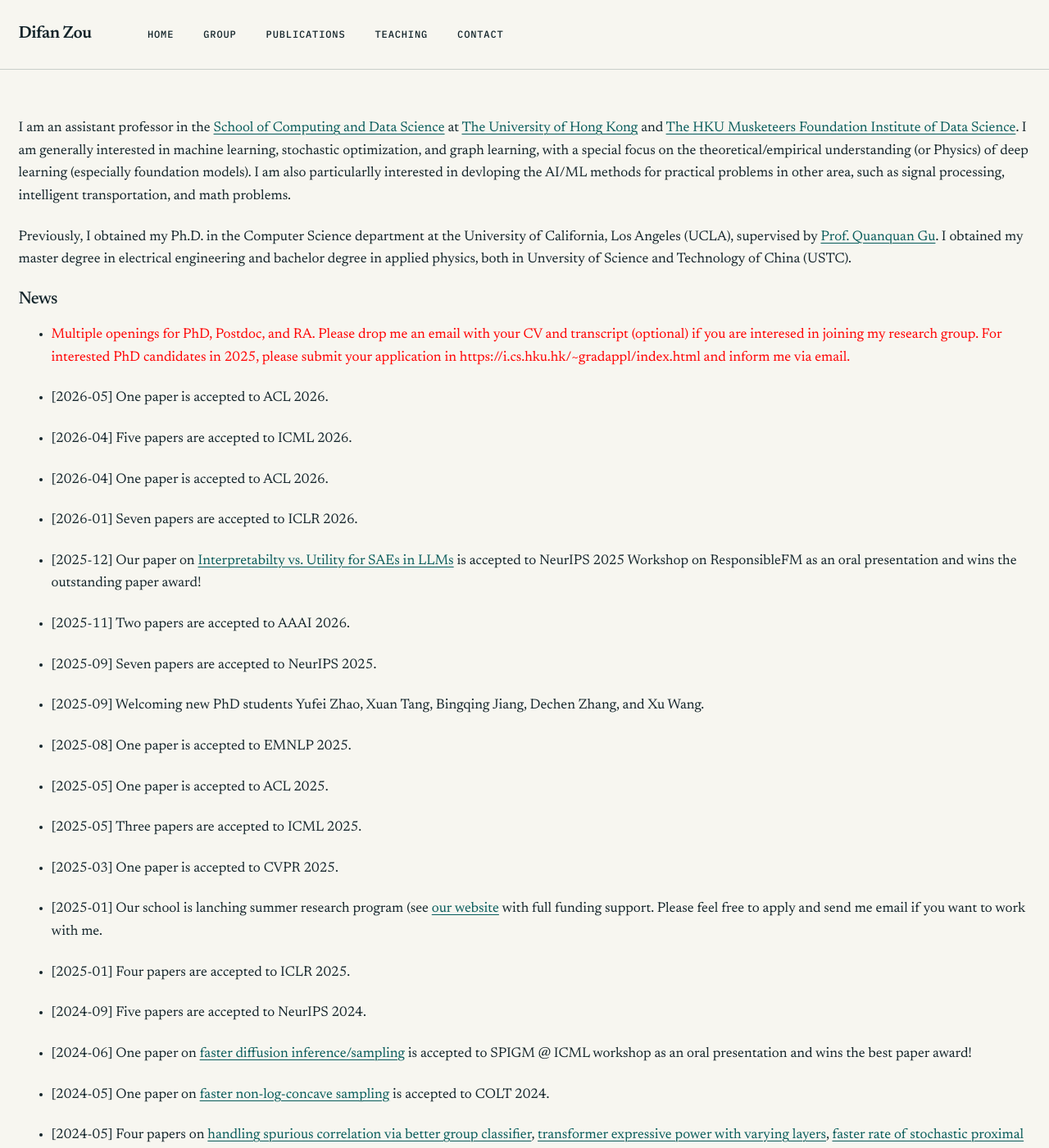
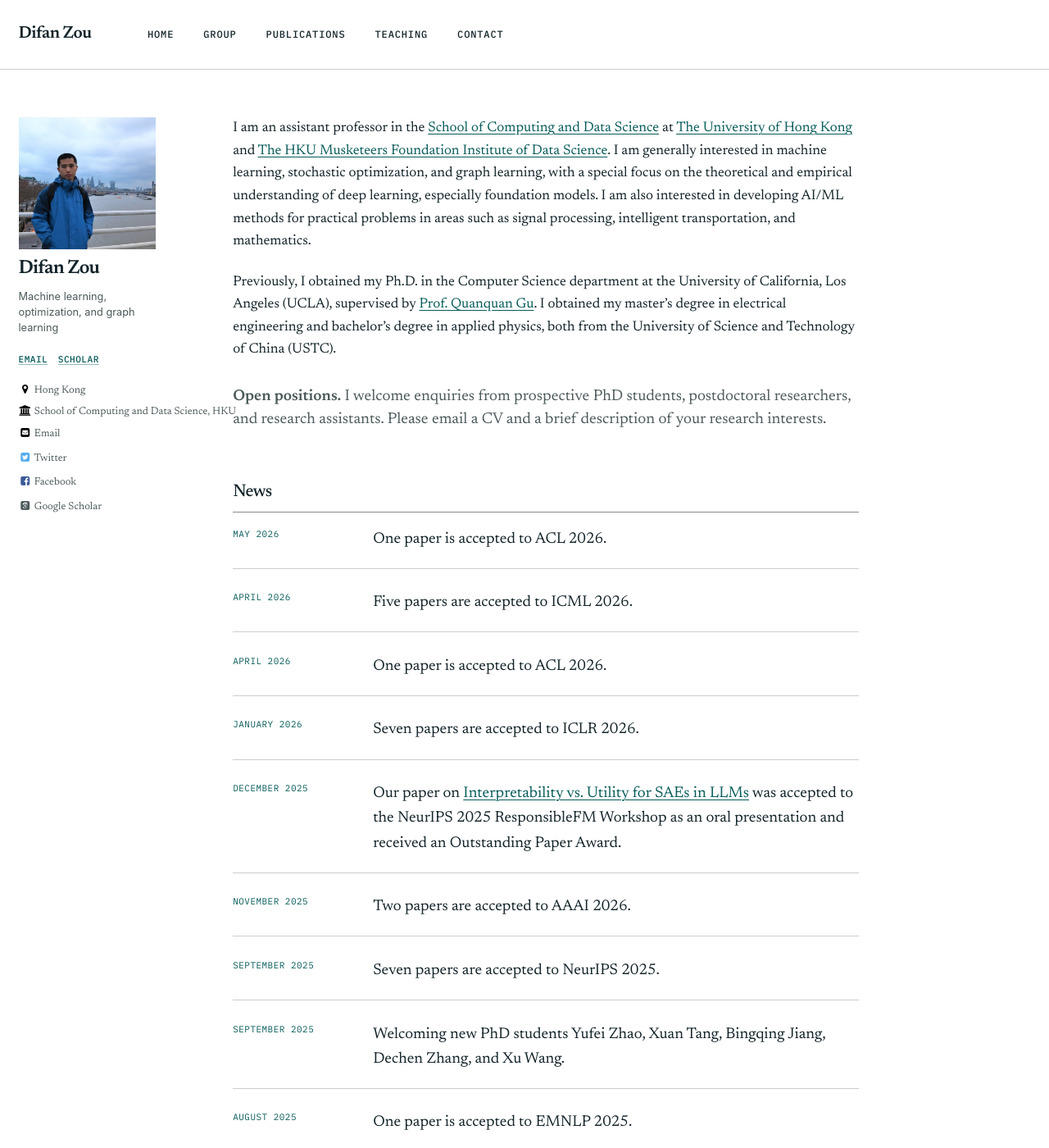
Before and after one commit to difanzou/difanzou.github.io, a Jekyll site: the page built from _pages/about.md, in a window 1280 px wide and 1400 px high. Shown: the whole window at 82% size. Built offline with Jekyll 4.4.1, drawn with Linux system fonts in a browser that asks for light colours; some web fonts are replaced; some of the changed text lies outside the part shown.

Commit message:
Refine homepage hierarchy and news

```diff
--- a/_layouts/single.html
+++ b/_layouts/single.html
@@ -15,9 +15,7 @@ layout: default
 {% endif %}
 
 <div id="main" role="main">
-  {% unless page.url == "/" %}
-    {% include sidebar.html %}
-  {% endunless %}
+  {% include sidebar.html %}
 
   <article class="page{% if page.url == '/' %} page--home{% endif %}" itemscope itemtype="http://schema.org/CreativeWork">
     {% if page.title %}<meta itemprop="headline" content="{{ page.title | markdownify | strip_html | strip_newlines | escape_once }}">{% endif %}
--- a/_pages/about.md
+++ b/_pages/about.md
@@ -8,78 +8,26 @@ redirect_from:
   - /about.html
 ---
 
+I am an assistant professor in the [School of Computing and Data Science](https://www.cds.hku.hk/) at [The University of Hong Kong](https://www.hku.hk/) and [The HKU Musketeers Foundation Institute of Data Science](https://datascience.hku.hk/). I am generally interested in machine learning, stochastic optimization, and graph learning, with a special focus on the theoretical and empirical understanding of deep learning, especially foundation models. I am also interested in developing AI/ML methods for practical problems in areas such as signal processing, intelligent transportation, and mathematics.
 
-I am an assistant professor in the [School of Computing and Data Science](https://www.cds.hku.hk/)
-at [The University of Hong Kong](https://www.hku.hk/) and [The HKU Musketeers Foundation Institute of Data Science](https://datascience.hku.hk/). I am generally interested in machine learning, stochastic optimization, and graph learning, with a special focus on the theoretical/empirical understanding (or Physics) of deep learning (especially foundation models). I am also particularlly interested in devloping the AI/ML methods for practical problems in other area, such as signal processing, intelligent transportation, and math problems.
+Previously, I obtained my Ph.D. in the Computer Science department at the University of California, Los Angeles (UCLA), supervised by [Prof. Quanquan Gu](http://web.cs.ucla.edu/~qgu/). I obtained my master's degree in electrical engineering and bachelor's degree in applied physics, both from the University of Science and Technology of China (USTC).
 
-
-
-Previously, I obtained my Ph.D. in the Computer Science department at the University of California, Los Angeles (UCLA), supervised by [Prof. Quanquan Gu](http://web.cs.ucla.edu/~qgu/).  I obtained my master degree in electrical engineering and bachelor degree in applied physics, both in Unversity of Science and Technology of China (USTC).
-
+<p class="home-openings"><strong>Open positions.</strong> I welcome enquiries from prospective PhD students, postdoctoral researchers, and research assistants. Please email a CV and a brief description of your research interests.</p>
 
 News
-------
+----
 
-* <span style="color:red"> Multiple openings for PhD, Postdoc, and RA. Please drop me an email with your CV and transcript (optional) if you are interesed in joining my research group. For interested PhD candidates in 2025, please submit your application in https://i.cs.hku.hk/~gradappl/index.html and inform me via email. </span>
+<ul class="news-list">
+  <li><time datetime="2026-05">May 2026</time><p>One paper is accepted to ACL 2026.</p></li>
+  <li><time datetime="2026-04">April 2026</time><p>Five papers are accepted to ICML 2026.</p></li>
+  <li><time datetime="2026-04">April 2026</time><p>One paper is accepted to ACL 2026.</p></li>
+  <li><time datetime="2026-01">January 2026</time><p>Seven papers are accepted to ICLR 2026.</p></li>
+  <li><time datetime="2025-12">December 2025</time><p>Our paper on <a href="https://arxiv.org/pdf/2510.03659">Interpretability vs. Utility for SAEs in LLMs</a> was accepted to the NeurIPS 2025 ResponsibleFM Workshop as an oral presentation and received an Outstanding Paper Award.</p></li>
+  <li><time datetime="2025-11">November 2025</time><p>Two papers are accepted to AAAI 2026.</p></li>
+  <li><time datetime="2025-09">September 2025</time><p>Seven papers are accepted to NeurIPS 2025.</p></li>
+  <li><time datetime="2025-09">September 2025</time><p>Welcoming new PhD students Yufei Zhao, Xuan Tang, Bingqing Jiang, Dechen Zhang, and Xu Wang.</p></li>
+  <li><time datetime="2025-08">August 2025</time><p>One paper is accepted to EMNLP 2025.</p></li>
+  <li><time datetime="2025-05">May 2025</time><p>One paper is accepted to ACL 2025.</p></li>
+</ul>
 
-* \[2026-05\] One paper is accepted to ACL 2026.
-
-* \[2026-04\] Five papers are accepted to ICML 2026.
-
-* \[2026-04\] One paper is accepted to ACL 2026.
-
-* \[2026-01\] Seven papers are accepted to ICLR 2026.
-
-* \[2025-12\] Our paper on [Interpretabilty vs. Utility for SAEs in LLMs](https://arxiv.org/pdf/2510.03659) is accepted to NeurIPS 2025 Workshop on ResponsibleFM as an oral presentation and wins the outstanding paper award!
-
-* \[2025-11\] Two papers are accepted to AAAI 2026.
-
-* \[2025-09\] Seven papers are accepted to NeurIPS 2025.
-
-* \[2025-09\] Welcoming new PhD students Yufei Zhao, Xuan Tang, Bingqing Jiang, Dechen Zhang, and Xu Wang.
-
-* \[2025-08\] One paper is accepted to EMNLP 2025.
-
-<!-- * \[2025-06\] Receiving a UGC GRF fund. -->
-
-* \[2025-05\] One paper is accepted to ACL 2025.
-
-* \[2025-05\] Three papers are accepted to ICML 2025.
-
-* \[2025-03\] One paper is accepted to CVPR 2025.
-
-* \[2025-01\] Our school is lanching summer research program (see [our website](https://www.cs.hku.hk/rintern/) with full funding support. Please feel free to apply and send me email if you want to work with me.
-
-* \[2025-01\] Four papers are accepted to ICLR 2025.
-
-* \[2024-09\] Five papers are accepted to NeurIPS 2024.
-
-<!-- * \[2024-06\] Receiving a UGC ECS fund. -->
-
-* \[2024-06\] One paper on [faster diffusion inference/sampling](https://arxiv.org/pdf/2405.16387) is accepted to SPIGM @ ICML workshop as an oral presentation and wins the best paper award!
-
-* \[2024-05\] One paper on [faster non-log-concave sampling](https://arxiv.org/pdf/2401.06325.pdf) is accepted to COLT 2024.
-
-* \[2024-05\] Four papers on [handling spurious correlation via better group classifier](./), [transformer expressive power with varying layers](./), [faster rate of stochastic proximal sampler](./), and [benign overfitting for XOR data](./) are accepted to ICML 2024.
-
-* \[2024-04\] One paper on [continual learning for GNN](./) is accepted to CoLLAs 2024.
-
-<!-- * \[2024-04\] Receiving a Guangdong NSF funding on theoretical foundation of diffusion models. -->
-
-
-* \[2024-01\] Three papers on [SGD with large learning rate](https://arxiv.org/pdf/2310.17074.pdf), [scalable training of dynamic GNN](https://difanzou.github.io/), and [finite sample in-context learning](https://arxiv.org/pdf/2310.08391.pdf) are accepted to ICLR 2024.
-
-<!-- * \[2023-08\] Receiving an NSFC funding on the theoretical foundation of SGD in deep learning. -->
-
-* \[2023-05\] Our [paper](https://arxiv.org/pdf/2306.11680.pdf) on the implicit bias of batch normalization is accepted to COLT 2023.
-
-* \[2023-03\] Two manuscripts on explaning the advantages of [Mixup](https://arxiv.org/pdf/2303.08433.pdf) and [Gradient Regularization](https://arxiv.org/pdf/2303.17940.pdf) in training neural networks are online.
-
-* \[2023-03\] I will serve as the Area Chair in NeurIPS 2023.
-
-* \[2023-01\] Our [paper](https://openreview.net/pdf?id=iUYpN14qjTF) on the generalization separation between Adam and GD has been accepted by ICLR 2023.
-
-* \[2022-09\] Two papers accepted by NeurIPS 2022. The [first paper](https://openreview.net/pdf?id=f966GJIEF9) studies the generalization of multi-pass SGD for over-parameterized least squres; the [second paper](https://openreview.net/pdf?id=3y80RPgHL7s) demonstrates the power and limitation of pretraining-finetunning for linear regression with distribution shift.
-
-
-* \[2022-08\] Dr Difan Zou just joined HKU CS as an assistant professor.
+<p class="news-more"><a href="{{ '/news/' | relative_url }}">View all news &rarr;</a></p>
--- a/_sass/_home.scss
+++ b/_sass/_home.scss
@@ -4,8 +4,8 @@
    ======================================================================== */
 
 :root {
-  --paper: #f7f6f0;
-  --paper-deep: #eceae1;
+  --paper: #fff;
+  --paper-deep: #fff;
   --ink: #13242a;
   --ink-soft: #4c5a5c;
   --rule: #c9cfca;
@@ -215,14 +215,6 @@ a:focus {
 .page__content a {
   text-decoration-thickness: 1px;
   text-underline-offset: 0.16em;
-}
-
-.page--home {
-  float: none !important;
-  width: 100% !important;
-  max-width: none;
-  margin: 0 !important;
-  padding: 0 !important;
 }
 
 .page--home .page__inner-wrap {
@@ -498,6 +490,23 @@ a:focus {
   }
 }
 
+.home-openings {
+  max-width: 43rem;
+  margin: 1.6rem 0 3.4rem !important;
+  color: var(--ink-soft);
+  font-size: 1.05rem !important;
+  line-height: 1.5;
+}
+
+.news-more {
+  margin: 1.25rem 0 0 !important;
+  font-family: var(--mono);
+  font-size: 0.66rem !important;
+  font-weight: 500;
+  letter-spacing: 0.045em;
+  text-transform: uppercase;
+}
+
 .home-editorial__bio {
   max-width: 42rem;
   padding: 4.5rem 0 0;
@@ -522,10 +531,10 @@ a:focus {
 }
 
 .splash .page__title {
-  margin: 0 0 2.6rem;
-  font-size: clamp(3rem, 7vw, 6.2rem);
+  margin: 0 0 2.1rem;
+  font-size: clamp(2.3rem, 4vw, 3.65rem);
   font-weight: 500;
-  line-height: 0.88;
+  line-height: 0.95;
 }
 
 .page-intro {
```
